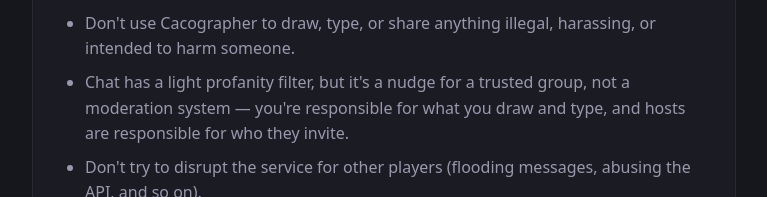
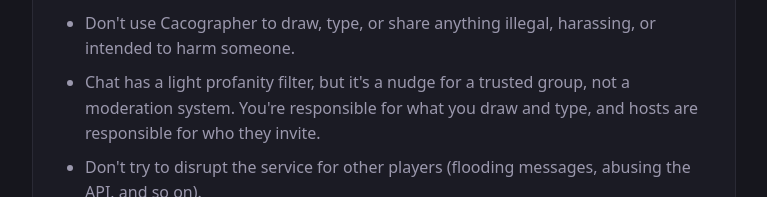
Before and after one commit to himynameisdave/cacographer, a SvelteKit app: page /terms in a window 1280 px wide. Shown: the part 522-719 px from the top of the page, without its empty margins (256-1023 px from the left). Built offline with nearby package versions, Linux system fonts and the light colour scheme.

Commit message:
Split em dash into two sentences in Terms chat-moderation bullet
Co-Authored-By: Claude Sonnet 5 <noreply@anthropic.com>
Claude-Session: https://claude.ai/code/session_01KwCqWJXNprvprENcYANLjP

```diff
--- a/src/routes/(legal)/terms/+page.svelte
+++ b/src/routes/(legal)/terms/+page.svelte
@@ -30,7 +30,7 @@
 		</li>
 		<li>
 			Chat has a light profanity filter, but it's a nudge for a trusted group, not a moderation
-			system — you're responsible for what you draw and type, and hosts are responsible for who
+			system. You're responsible for what you draw and type, and hosts are responsible for who
 			they invite.
 		</li>
 		<li>
```
